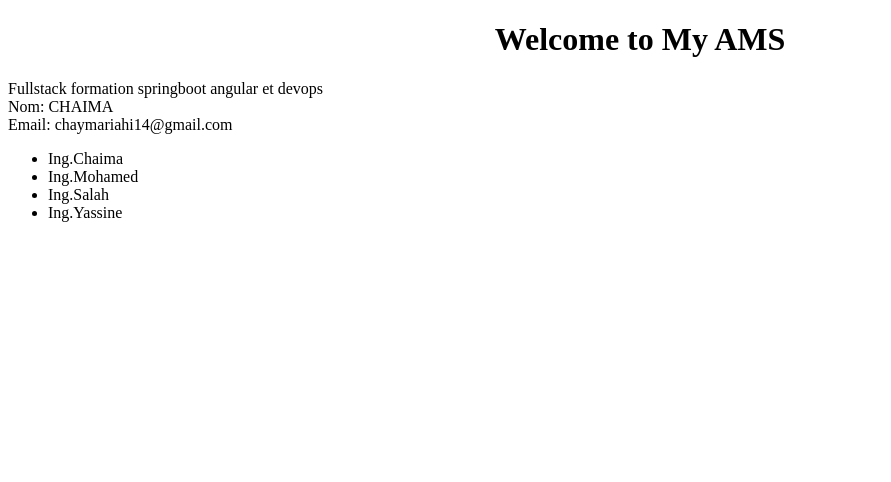
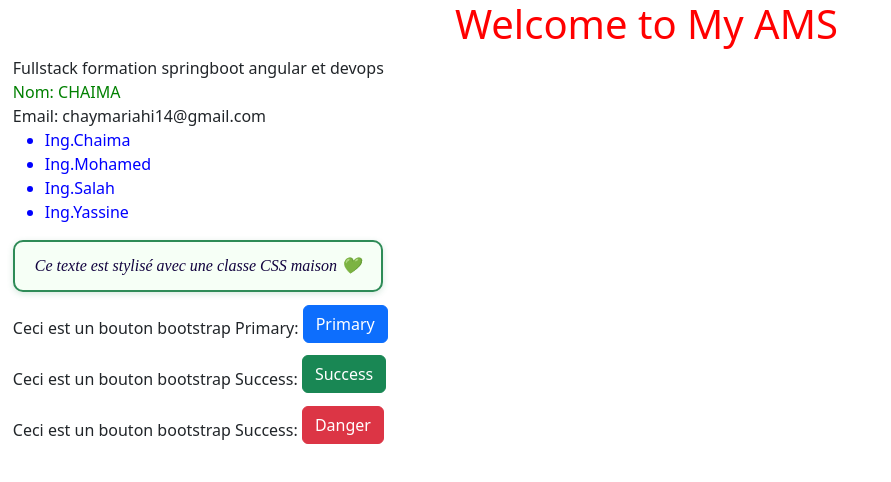
Before and after one commit to riahichaima/projet_ams_frontend_2025, an Angular app: page / in a window 1280 px wide. Shown: the top 482 px of the page, without its empty margins (0-891 px from the left). Built offline with nearby package versions, Linux system fonts and the light colour scheme.

Commit message:
ajout css et bootstrap

```diff
--- a/angular.json
+++ b/angular.json
@@ -32,6 +32,7 @@
               }
             ],
             "styles": [
+              "node_modules/bootstrap/dist/css/bootstrap.css",
               "src/styles.css"
             ]
           },
--- a/package.json
+++ b/package.json
@@ -26,6 +26,7 @@
     "@angular/forms": "^20.1.0",
     "@angular/platform-browser": "^20.1.0",
     "@angular/router": "^20.1.0",
+    "bootstrap": "^5.3.7",
     "rxjs": "~7.8.0",
     "tslib": "^2.3.0"
   },
--- a/src/app/app.css
+++ b/src/app/app.css
@@ -0,0 +1,30 @@
+h1{
+    color:red
+}
+
+.c1{
+    color:blue
+}
+
+.c2{
+    color:green
+}
+
+.custom-box {
+  font-family: 'Roboto Slab', serif;
+  color: #12033f; /* vert élégant */
+  font-style: italic;
+  border: 2px solid #2e8b57;
+  border-radius: 10px;
+  padding: 12px 20px;
+  background-color: #f6fff6; /* vert très pâle */
+  box-shadow: 0 2px 6px rgba(46, 139, 87, 0.2);
+  transition: all 0.3s ease;
+  display: inline-block;
+}
+
+.custom-box:hover {
+  background-color: #e1f7e6;
+  transform: translateY(-2px);
+  box-shadow: 0 4px 10px rgba(46, 139, 87, 0.3);
+}
--- a/src/app/app.html
+++ b/src/app/app.html
@@ -2,11 +2,20 @@
 
 {{ formation }}
 <br/>
-Nom: {{ nom | uppercase }}
+<span class="c2">Nom: {{ nom | uppercase }}</span>
 <br/>
 Email: {{ email }}
 <br/>
 
 <ul>
-  <li *ngFor="let nom of noms"> {{ nom|mettrePremierCharEnMajus|addIng}} </li>
+  <li class="c1" *ngFor="let nom of noms"> {{ nom|mettrePremierCharEnMajus|addIng}} </li>
 </ul>
+<div class="custom-box" style="margin-bottom: 1%;">
+  Ce texte est stylisé avec une classe CSS maison 💚
+</div>
+<br/>
+Ceci est un bouton bootstrap Primary: <button style="margin-bottom: 1%;" type="button" class="btn btn-primary">Primary</button>
+<br/>
+Ceci est un bouton bootstrap Success: <button style="margin-bottom: 1%;" type="button" class="btn btn-success" (click)="displaySuccess()">Success</button>
+<br/>
+Ceci est un bouton bootstrap Success: <button style="margin-bottom: 1%;" type="button" class="btn btn-danger" (click)="displayDanger()">Danger</button>
--- a/src/app/app.ts
+++ b/src/app/app.ts
@@ -10,4 +10,14 @@
 formation:string="Fullstack formation springboot angular et devops"
 nom:string="chaima"
 email:string="chaymariahi14@gmail.com"
-noms:string[] = (["chaima", "mohamed", "salah", "yassine"]);}
+noms:string[] = (["chaima", "mohamed", "salah", "yassine"]);
+ displaySuccess()
+  {
+    alert("Tu as cliquer sur btn success")
+  }
+
+   displayDanger()
+  {
+    alert("Tu as cliquer sur btn danger")
+  }
+}
--- a/src/styles.css
+++ b/src/styles.css
@@ -1 +1,4 @@
-/* You can add global styles to this file, and also import other style files */
+/*@import "../node_modules/bootstrap/dist/css/bootstrap.css";*/
+body{
+    margin-left:1%
+}
```
Also changed, not shown: 1 other file (tests, documents, lock files or other folders).
